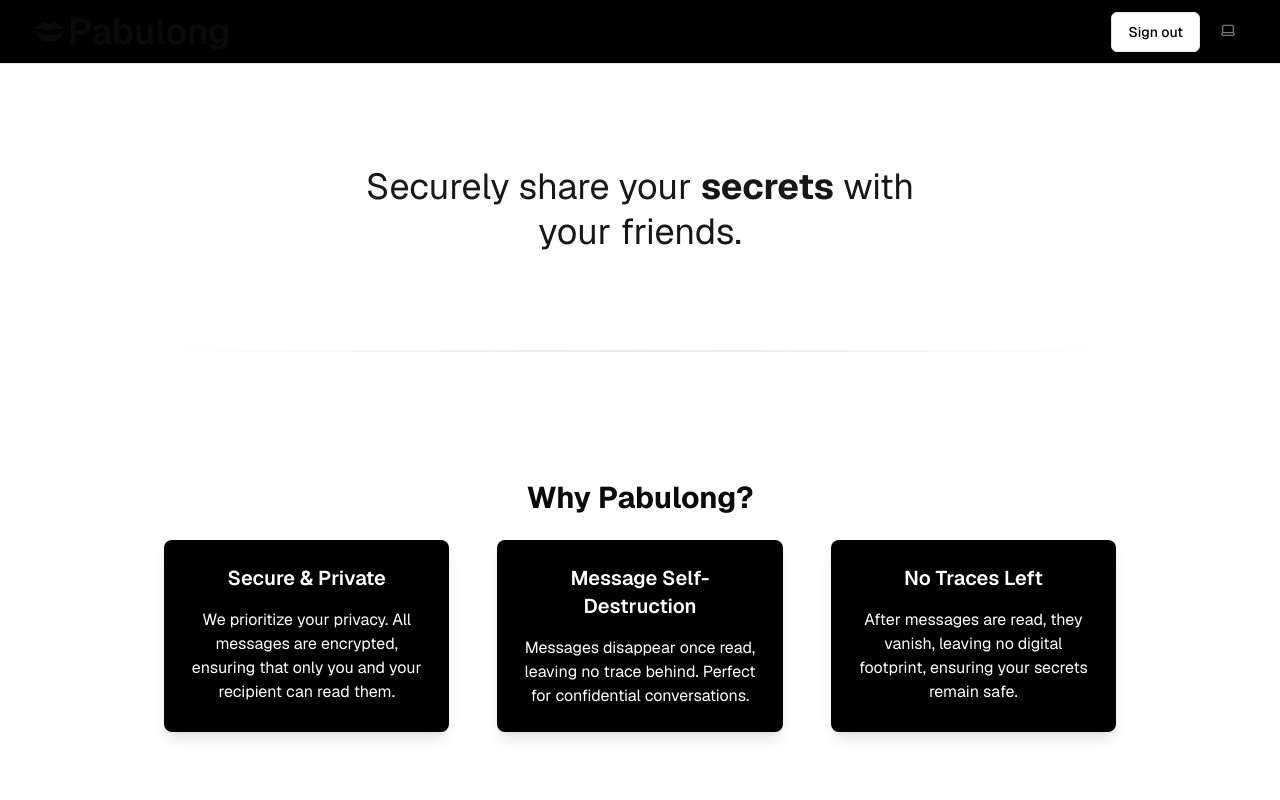
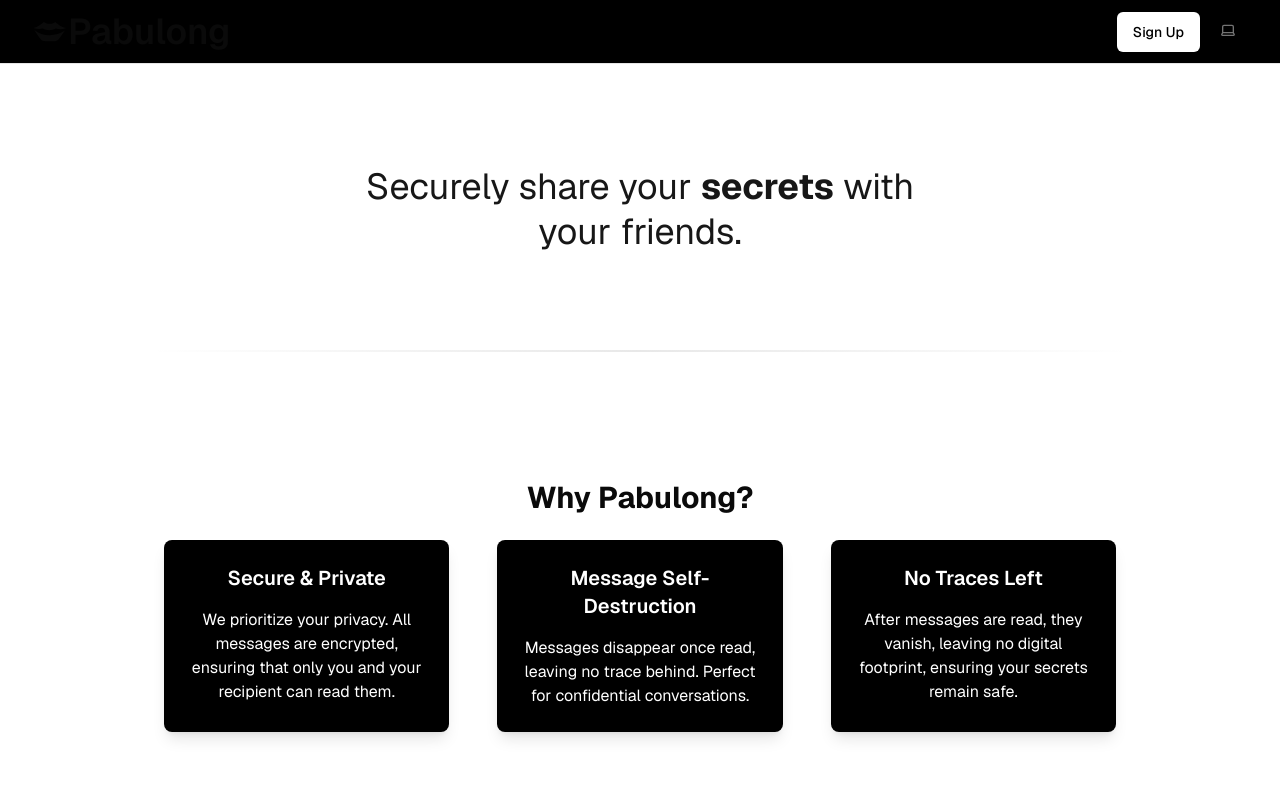
Before and after one commit to jerwintuchi/pabulong, a Next.js app: page / in a window 1280 px wide. Shown: the top 800 px of the page. Built offline with nearby package versions, Linux system fonts and the light colour scheme; no server answers.

Commit message:
ftr: added logic for dynamically rendering signup button on landing page

```diff
--- a/components/Header.tsx
+++ b/components/Header.tsx
@@ -33,7 +33,7 @@
                         </a>
                     </Button>) :
                         (
-                            route === "/sign-up" ? (<Button className='text-sm bg-white text-black hover:bg-gray-300 dark:bg-white dark:text-black  dark:hover:bg-gray-200'>
+                            route === "/sign-up" || route === "/" ? (<Button className='text-sm bg-white text-black hover:bg-gray-300 dark:bg-white dark:text-black  dark:hover:bg-gray-200'>
                                 <a href={"/sign-up"}>
                                     Sign Up
                                 </a>
```
